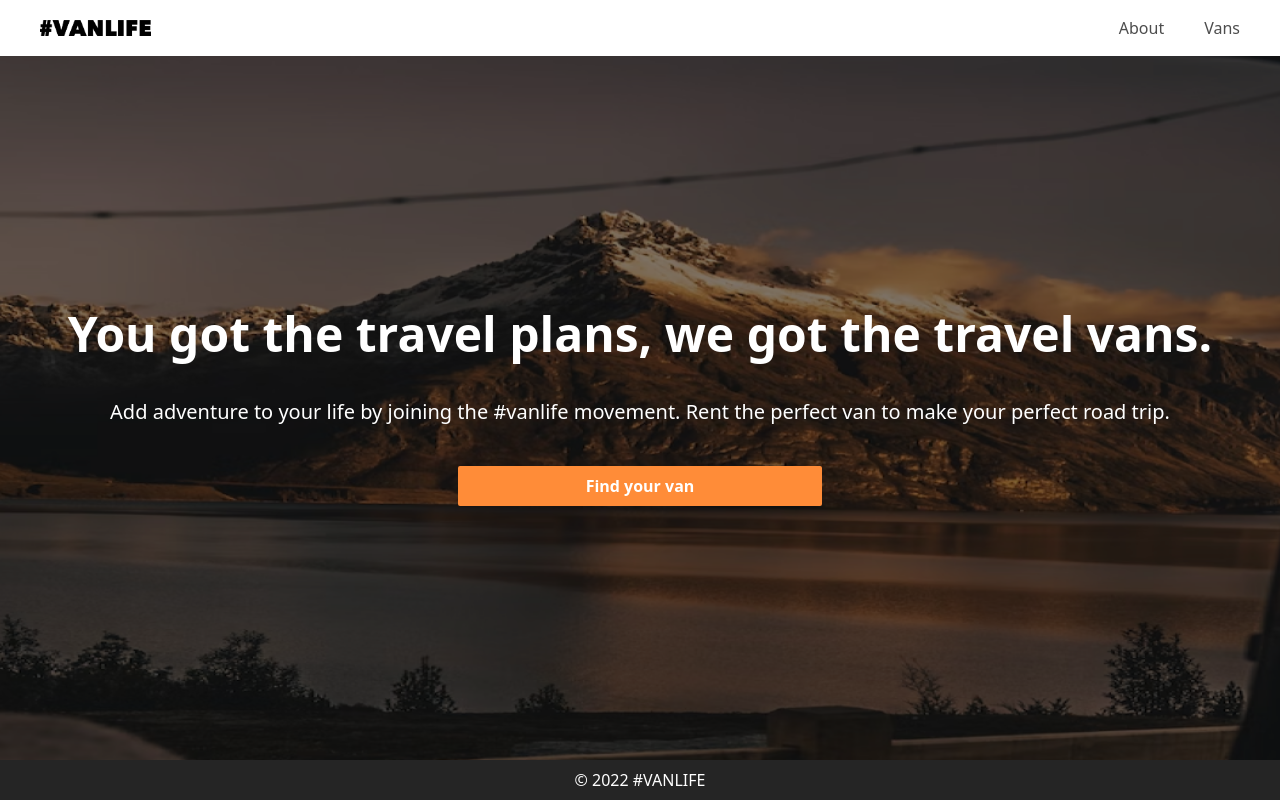
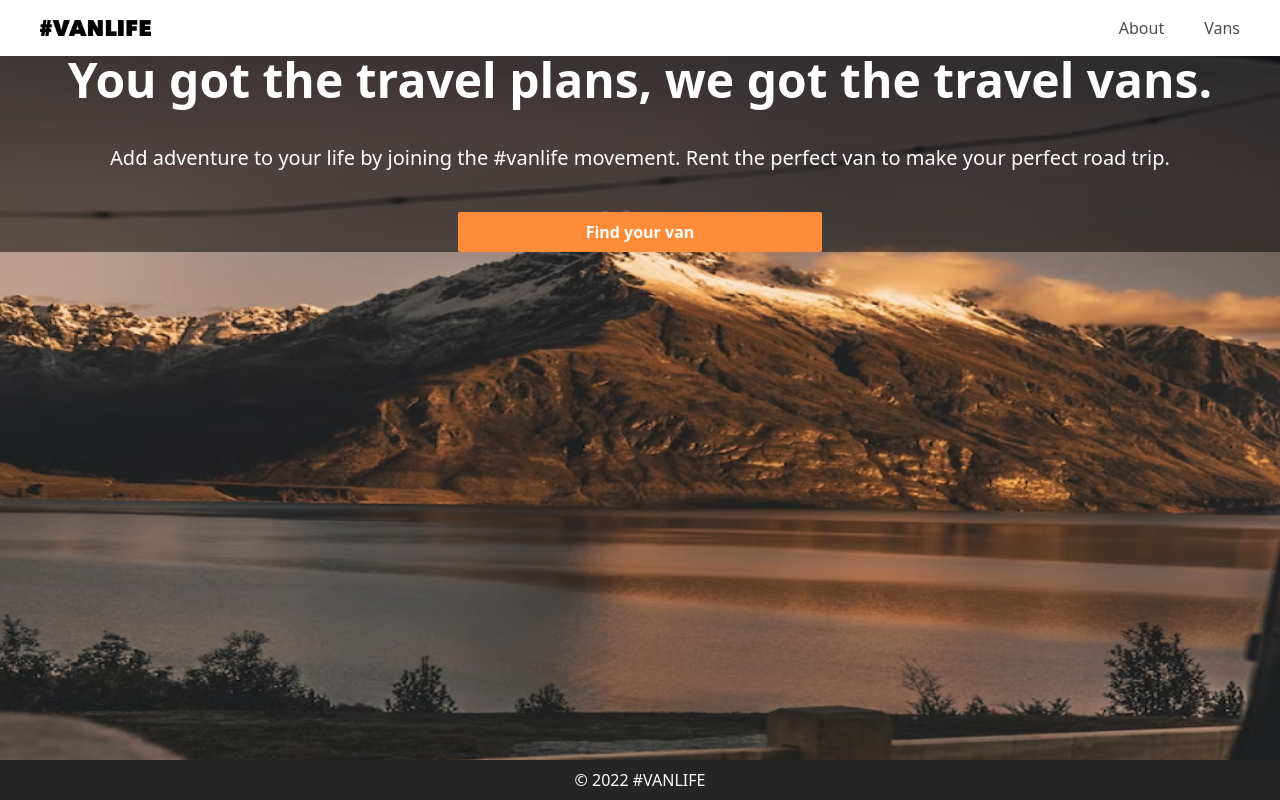
Before and after one commit to riyoneri/vanlife--react, a React (Create React App) app: page / in a window 1280 px wide. Built offline with nearby package versions, Linux system fonts and the light colour scheme.

Commit message:
refactor: remove h-hero height in tailwind.config.js

```diff
--- a/tailwind.config.js
+++ b/tailwind.config.js
@@ -8,7 +8,6 @@ module.exports = {
         about: "url(./assets/images/about.png)",
       },
       height: {
-        "hero-screen": "calc(100vh - 6rem)",
         screen: "calc(100vh - 6rem)",
       },
     },
```
